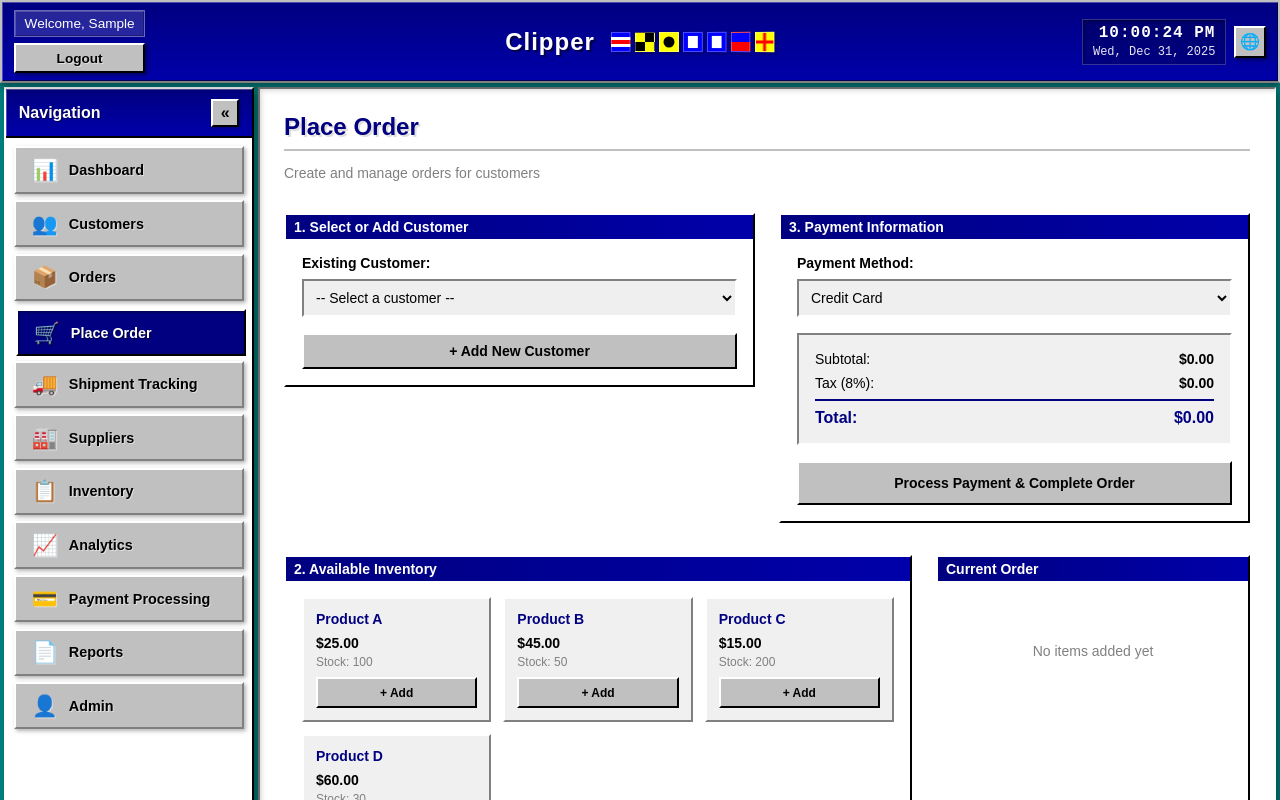
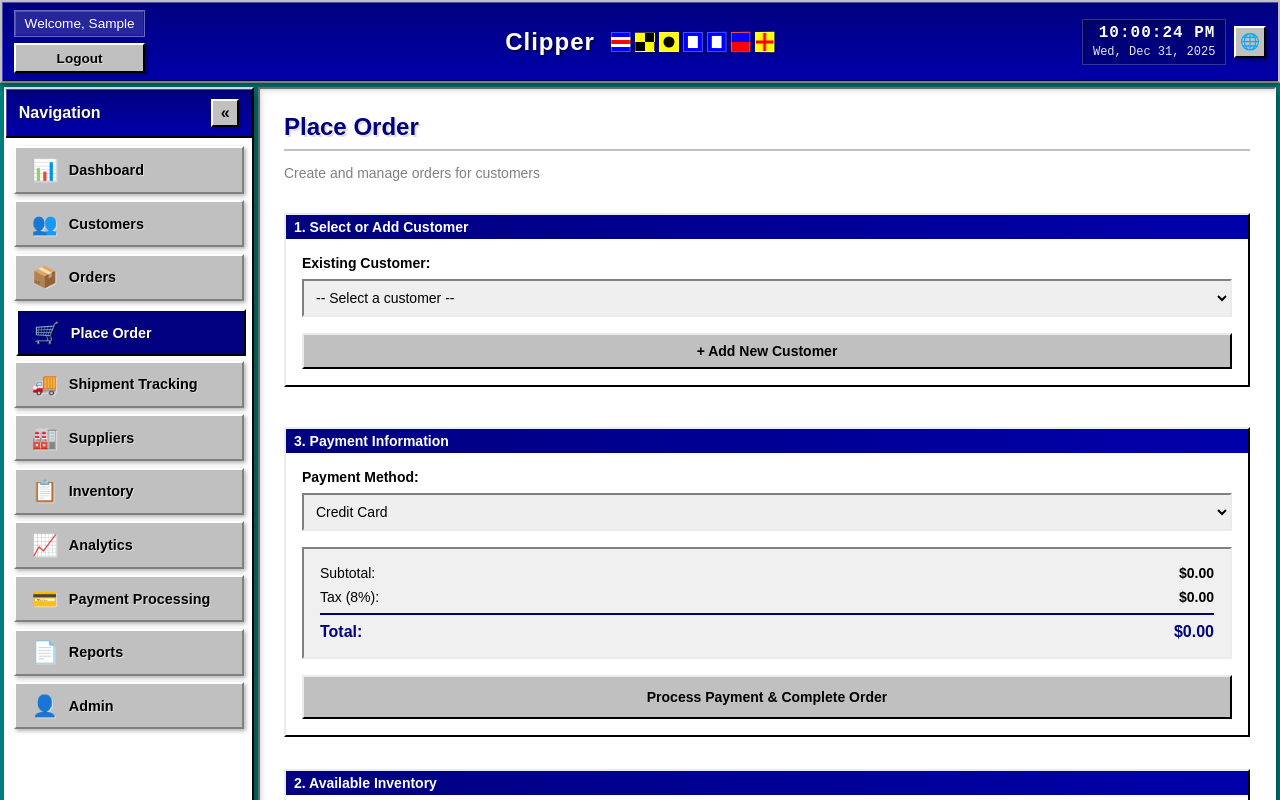
Before and after one commit to JackSawyerWATX/Clipper2.0, a React (Vite) app: page /place-order in a window 1280 px wide. Both pictures are taken after typing "Sample", "Sample123" into the empty fields and a click on the button "Sign In". Shown: the top 800 px of the page. Built offline with nearby package versions, Linux system fonts and the light colour scheme.

Commit message:
Fixed alignment issues in Place Order styles.

```diff
--- a/src/pages/PlaceOrder.jsx
+++ b/src/pages/PlaceOrder.jsx
@@ -63,13 +63,13 @@ function PlaceOrder() {
         Create and manage orders for customers
       </p>
 
-      <div style={{ display: 'grid', gridTemplateColumns: '1fr 1fr', gap: '1.5rem', marginBottom: '2rem' }}>
+      <div style={{ display: 'flex', flexDirection: 'column', gap: '1.5rem', marginBottom: '2rem' }}>
         {/* Customer Selection Section */}
-        <div>
+        <div style={{ width: '100%' }}>
           <div style={{
             background: '#c0c0c0',
             border: '2px solid',
-            borderColor: '#ffffff #000000 #000000 #ffffff',
+            borderColor: '#ebebeb #000000 #000000 #ebebeb',
             marginBottom: '1rem'
           }}>
             <div style={{
@@ -92,7 +92,7 @@ function PlaceOrder() {
                   width: '100%',
                   padding: '0.5rem',
                   border: '2px solid',
-                  borderColor: '#808080 #ffffff #ffffff #808080',
+                  borderColor: '#808080 #ebebeb #ebebeb #808080',
                   fontSize: '0.875rem',
                   marginBottom: '1rem',
                   fontFamily: 'MS Sans Serif, sans-serif'
@@ -113,14 +113,14 @@ function PlaceOrder() {
                   padding: '0.5rem 1rem',
                   background: '#c0c0c0',
                   border: '2px solid',
-                  borderColor: '#ffffff #000000 #000000 #ffffff',
+                  borderColor: '#ebebeb #000000 #000000 #ebebeb',
                   cursor: 'pointer',
                   fontWeight: 'bold',
                   fontSize: '0.875rem',
                   fontFamily: 'MS Sans Serif, sans-serif'
                 }}
-                onMouseDown={(e) => e.target.style.borderColor = '#000000 #ffffff #ffffff #000000'}
-                onMouseUp={(e) => e.target.style.borderColor = '#ffffff #000000 #000000 #ffffff'}
+                onMouseDown={(e) => e.target.style.borderColor = '#000000 #ebebeb #ebebeb #000000'}
+                onMouseUp={(e) => e.target.style.borderColor = '#ebebeb #000000 #000000 #ebebeb'}
               >
                 {showNewCustomerForm ? 'Cancel' : '+ Add New Customer'}
               </button>
@@ -134,7 +134,7 @@ function PlaceOrder() {
                       width: '100%',
                       padding: '0.5rem',
                       border: '2px solid',
-                      borderColor: '#808080 #ffffff #ffffff #808080',
+                      borderColor: '#808080 #ebebeb #ebebeb #808080',
                       marginBottom: '0.5rem',
                       fontFamily: 'MS Sans Serif, sans-serif',
                       fontSize: '0.875rem'
@@ -147,7 +147,7 @@ function PlaceOrder() {
                       width: '100%',
                       padding: '0.5rem',
                       border: '2px solid',
-                      borderColor: '#808080 #ffffff #ffffff #808080',
+                      borderColor: '#808080 #ebebeb #ebebeb #808080',
                       marginBottom: '0.5rem',
                       fontFamily: 'MS Sans Serif, sans-serif',
                       fontSize: '0.875rem'
@@ -160,7 +160,7 @@ function PlaceOrder() {
                       width: '100%',
                       padding: '0.5rem',
                       border: '2px solid',
-                      borderColor: '#808080 #ffffff #ffffff #808080',
+                      borderColor: '#808080 #ebebeb #ebebeb #808080',
                       marginBottom: '0.5rem',
                       fontFamily: 'MS Sans Serif, sans-serif',
                       fontSize: '0.875rem'
@@ -172,14 +172,14 @@ function PlaceOrder() {
                       padding: '0.5rem 1rem',
                       background: '#c0c0c0',
                       border: '2px solid',
-                      borderColor: '#ffffff #000000 #000000 #ffffff',
+                      borderColor: '#ebebeb #000000 #000000 #ebebeb',
                       cursor: 'pointer',
                       fontWeight: 'bold',
                       fontFamily: 'MS Sans Serif, sans-serif',
                       fontSize: '0.875rem'
                     }}
-                    onMouseDown={(e) => e.target.style.borderColor = '#000000 #ffffff #ffffff #000000'}
-                    onMouseUp={(e) => e.target.style.borderColor = '#ffffff #000000 #000000 #ffffff'}
+                    onMouseDown={(e) => e.target.style.borderColor = '#000000 #ebebeb #ebebeb #000000'}
+                    onMouseUp={(e) => e.target.style.borderColor = '#ebebeb #000000 #000000 #ebebeb'}
                   >
                     Save Customer
                   </button>
@@ -190,11 +190,11 @@ function PlaceOrder() {
         </div>
 
         {/* Payment Section */}
-        <div>
+        <div style={{ width: '100%' }}>
           <div style={{
             background: '#c0c0c0',
             border: '2px solid',
-            borderColor: '#ffffff #000000 #000000 #ffffff'
+            borderColor: '#ebebeb #000000 #000000 #ebebeb'
           }}>
             <div style={{
               background: 'linear-gradient(to right, #000080, #0000aa)',
@@ -216,7 +216,7 @@ function PlaceOrder() {
                   width: '100%',
                   padding: '0.5rem',
                   border: '2px solid',
-                  borderColor: '#808080 #ffffff #ffffff #808080',
+                  borderColor: '#808080 #ebebeb #ebebeb #808080',
                   fontSize: '0.875rem',
                   marginBottom: '1rem',
                   fontFamily: 'MS Sans Serif, sans-serif'
@@ -233,7 +233,7 @@ function PlaceOrder() {
                 padding: '1rem',
                 background: '#f0f0f0',
                 border: '2px solid',
-                borderColor: '#808080 #ffffff #ffffff #808080',
+                borderColor: '#808080 #ebebeb #ebebeb #808080',
                 marginBottom: '1rem',
                 fontSize: '0.875rem'
               }}>
@@ -266,14 +266,14 @@ function PlaceOrder() {
                   padding: '0.75rem 1rem',
                   background: '#c0c0c0',
                   border: '2px solid',
-                  borderColor: '#ffffff #000000 #000000 #ffffff',
+                  borderColor: '#ebebeb #000000 #000000 #ebebeb',
                   cursor: 'pointer',
                   fontWeight: 'bold',
                   fontSize: '0.875rem',
                   fontFamily: 'MS Sans Serif, sans-serif'
                 }}
-                onMouseDown={(e) => e.target.style.borderColor = '#000000 #ffffff #ffffff #000000'}
-                onMouseUp={(e) => e.target.style.borderColor = '#ffffff #000000 #000000 #ffffff'}
+                onMouseDown={(e) => e.target.style.borderColor = '#000000 #ebebeb #ebebeb #000000'}
+                onMouseUp={(e) => e.target.style.borderColor = '#ebebeb #000000 #000000 #ebebeb'}
               >
                 Process Payment & Complete Order
               </button>
@@ -283,14 +283,13 @@ function PlaceOrder() {
       </div>
 
       {/* Add Items Section */}
-      <div>
-        <div style={{ display: 'grid', gridTemplateColumns: '2fr 1fr', gap: '1.5rem' }}>
-          {/* Available Items */}
-          <div>
+      <div style={{ display: 'flex', flexDirection: 'column', gap: '1.5rem' }}>
+        {/* Available Items */}
+        <div style={{ width: '100%' }}>
             <div style={{
               background: '#c0c0c0',
               border: '2px solid',
-              borderColor: '#ffffff #000000 #000000 #ffffff'
+              borderColor: '#ebebeb #000000 #000000 #ebebeb'
             }}>
               <div style={{
                 background: 'linear-gradient(to right, #000080, #0000aa)',
@@ -310,7 +309,7 @@ function PlaceOrder() {
                         padding: '0.75rem',
                         background: '#f0f0f0',
                         border: '2px solid',
-                        borderColor: '#ffffff #808080 #808080 #ffffff'
+                        borderColor: '#ebebeb #808080 #808080 #ebebeb'
                       }}
                     >
                       <h4 style={{
@@ -342,14 +341,14 @@ function PlaceOrder() {
                           padding: '0.4rem',
                           background: '#c0c0c0',
                           border: '2px solid',
-                          borderColor: '#ffffff #000000 #000000 #ffffff',
+                          borderColor: '#ebebeb #000000 #000000 #ebebeb',
                           cursor: 'pointer',
                           fontWeight: 'bold',
                           fontSize: '0.75rem',
                           fontFamily: 'MS Sans Serif, sans-serif'
                         }}
-                        onMouseDown={(e) => e.target.style.borderColor = '#000000 #ffffff #ffffff #000000'}
-                        onMouseUp={(e) => e.target.style.borderColor = '#ffffff #000000 #000000 #ffffff'}
+                        onMouseDown={(e) => e.target.style.borderColor = '#000000 #ebebeb #ebebeb #000000'}
+                        onMouseUp={(e) => e.target.style.borderColor = '#ebebeb #000000 #000000 #ebebeb'}
                       >
                         + Add
                       </button>
@@ -360,12 +359,12 @@ function PlaceOrder() {
             </div>
           </div>
 
-          {/* Current Order */}
-          <div>
+        {/* Current Order */}
+        <div style={{ width: '100%' }}>
             <div style={{
               background: '#c0c0c0',
               border: '2px solid',
-              borderColor: '#ffffff #000000 #000000 #ffffff'
+              borderColor: '#ebebeb #000000 #000000 #ebebeb'
             }}>
               <div style={{
                 background: 'linear-gradient(to right, #000080, #0000aa)',
@@ -400,7 +399,7 @@ function PlaceOrder() {
                         padding: '0.5rem',
                         background: '#f0f0f0',
                         border: '2px solid',
-                        borderColor: '#808080 #ffffff #ffffff #808080',
+                        borderColor: '#808080 #ebebeb #ebebeb #808080',
                         marginBottom: '0.5rem'
                       }}
                     >
@@ -429,7 +428,7 @@ function PlaceOrder() {
                             width: '50px',
                             padding: '0.25rem',
                             border: '2px solid',
-                            borderColor: '#808080 #ffffff #ffffff #808080',
+                            borderColor: '#808080 #ebebeb #ebebeb #808080',
                             textAlign: 'center',
                             fontFamily: 'MS Sans Serif, sans-serif',
                             fontSize: '0.75rem'
@@ -441,15 +440,15 @@ function PlaceOrder() {
                             padding: '0.25rem 0.5rem',
                             background: '#c0c0c0',
                             border: '2px solid',
-                            borderColor: '#ffffff #000000 #000000 #ffffff',
+                            borderColor: '#ebebeb #000000 #000000 #ebebeb',
                             cursor: 'pointer',
                             fontWeight: 'bold',
                             fontSize: '0.75rem',
                             fontFamily: 'MS Sans Serif, sans-serif',
                             lineHeight: '1'
                           }}
-                          onMouseDown={(e) => e.target.style.borderColor = '#000000 #ffffff #ffffff #000000'}
-                          onMouseUp={(e) => e.target.style.borderColor = '#ffffff #000000 #000000 #ffffff'}
+                          onMouseDown={(e) => e.target.style.borderColor = '#000000 #ebebeb #ebebeb #000000'}
+                          onMouseUp={(e) => e.target.style.borderColor = '#ebebeb #000000 #000000 #ebebeb'}
                         >
                           ×
                         </button>
@@ -461,14 +460,13 @@ function PlaceOrder() {
             </div>
           </div>
         </div>
-      </div>
 
       <div style={{
         marginTop: '1.5rem',
         padding: '1rem',
         background: '#c0c0c0',
         border: '2px solid',
-        borderColor: '#ffffff #000000 #000000 #ffffff',
+        borderColor: '#ebebeb #000000 #000000 #ebebeb',
         fontSize: '0.875rem'
       }}>
         <div style={{
```
